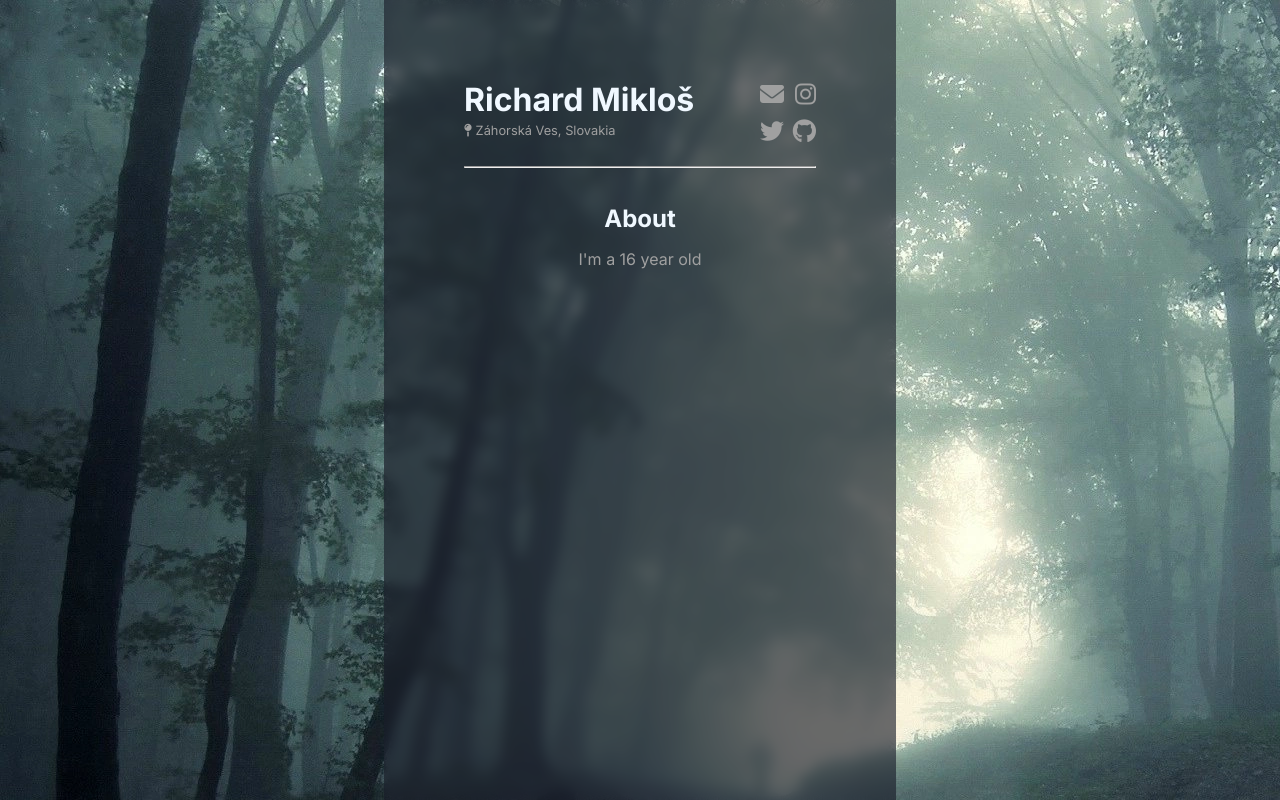
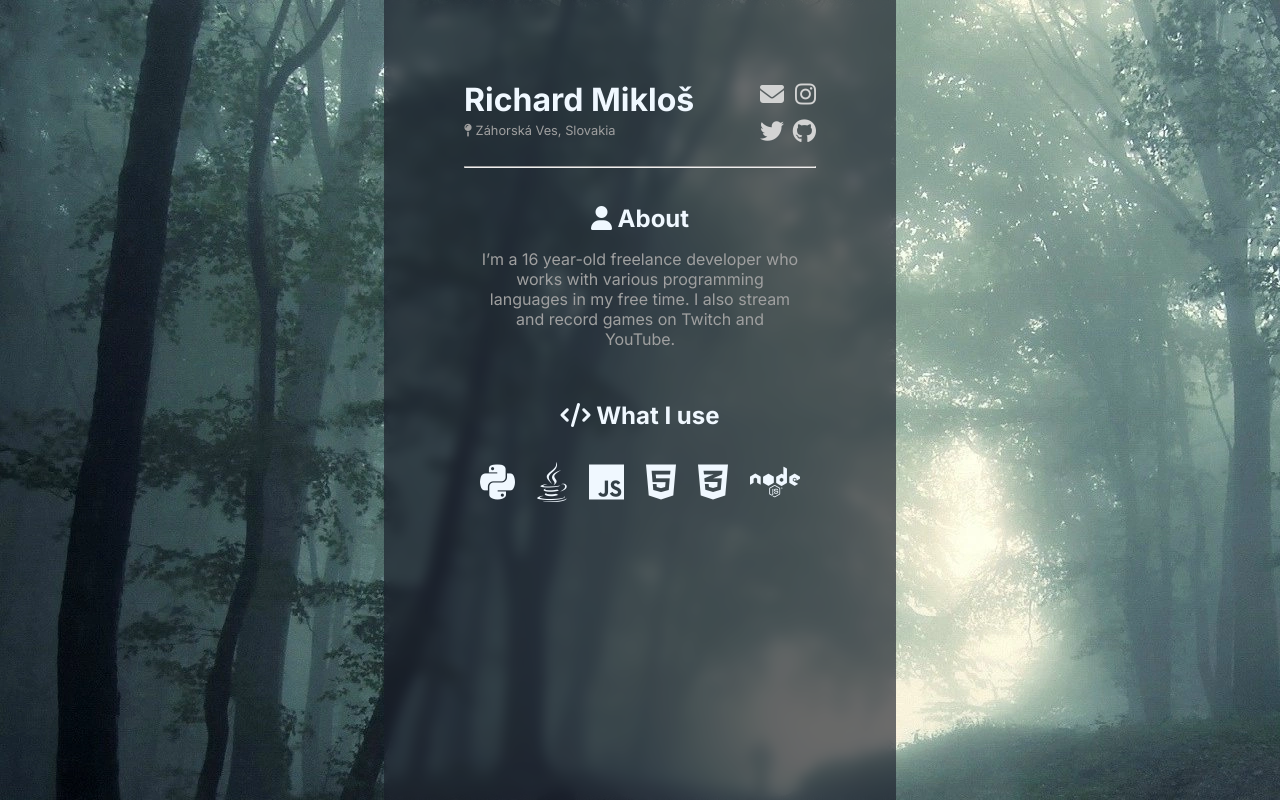
Before and after one commit to AkisYTB3/portfolio, a plain HTML site: page index.html in a window 1280 px wide. Drawn offline with nearby package versions, Linux system fonts and the light colour scheme.

Commit message:
finished about, added what i use

```diff
--- a/index.html
+++ b/index.html
@@ -29,9 +29,23 @@
             </div>
         </div>
         <br><hr><br>
-        <div class="about-section">
-            <h2>About</h2>
-            <div class="about-text">I'm a <span id="age" title="30th Jan 2008"></span> year old </div>
+        <div class="main-section">
+            <div class="about-section section">
+                <h2><i class="fa-solid fa-user"></i> About</h2>
+                <div class="smaller-text">I’m a <span id="age" title="30th Jan 2008"></span> year-old freelance developer who works with various programming languages in my free time. I also stream and record games on Twitch and YouTube.</div>
+            </div>
+            <br>
+            <div class="code-section section">
+                <h2><i class="fa-solid fa-code"></i> What I use</h2>
+                <div class="code-icons">
+                    <i class="fa-brands fa-python"></i>
+                    <i class="fa-brands fa-java"></i>
+                    <i class="fa-brands fa-js"></i>
+                    <i class="fa-brands fa-html5"></i>
+                    <i class="fa-brands fa-css3-alt"></i>
+                    <i class="fa-brands fa-node"></i>
+                </div>
+            </div>
         </div>
     </header>
 
--- a/style.css
+++ b/style.css
@@ -2,7 +2,8 @@
 
 :root {
     --primary-text: aliceblue;
-    --secondary-text: #a0a0a0;
+    --secondary-text: #d3d3d3;
+    --tertiary-text: #a0a0a0;
 }
 
 
@@ -57,6 +58,10 @@ h1 {
     font-size: 2rem;
 }
 
+h2 {
+    text-align: center;
+}
+
 a {
     color: var(--secondary-text);
     text-decoration: none;
@@ -69,21 +74,35 @@ a:hover {
 }
 
 .location {
-    color: var(--secondary-text);
+    color: var(--tertiary-text);
     font-size: 0.8rem;
 }
 
-.about-text {
-    color: var(--secondary-text);
+.smaller-text {
+    color: var(--tertiary-text);
     font-size: 1rem;
     width: 80%;
     padding-top: 1rem;
 }
 
-.about-section {
+.medium-text {
+    color: var(--secondary-text);
+    font-size: 1.2rem;
+    width: 80%;
+    padding-top: 1rem;
+}
+
+.section {
     padding: 1rem;
 }
 
+.code-icons {
+    display: flex;
+    justify-content: space-between;
+    width: 100%;
+    padding: 2rem 0;
+    font-size: 2.5rem;
+}
 
 
 
@@ -100,11 +119,15 @@ a:hover {
         grid-template-columns: repeat(2, 1fr);
     }
 
-    .about-section {
+    .section {
         text-align: center;
     }
 
-    .about-text {
+    .smaller-text {
+        width: 100%;
+    }
+
+    .medium-text {
         width: 100%;
     }
 }
```
